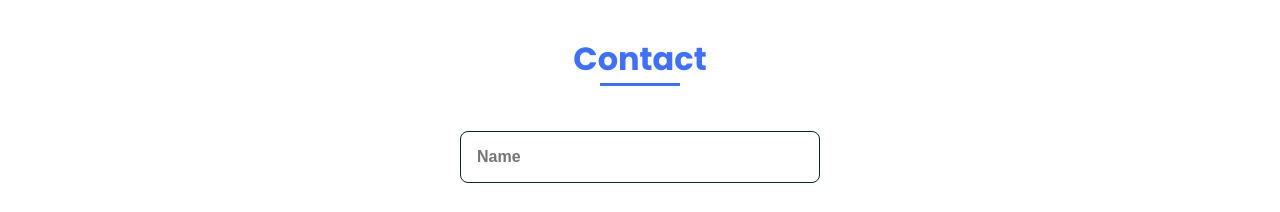
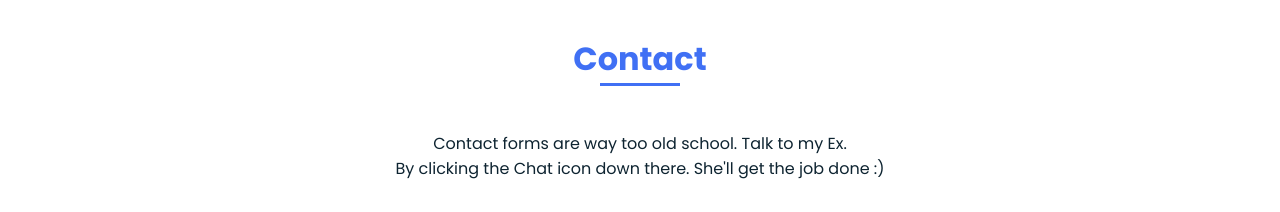
Before and after one commit to abhishek-mourya/portfolio_site, a plain HTML site: page index.html in a window 1280 px wide. Shown: the part 2880-3092 px from the top of the page. Drawn offline with nearby package versions, Linux system fonts and the light colour scheme.

Commit message:
Update index.html

```diff
--- a/index.html
+++ b/index.html
@@ -176,11 +176,12 @@
             <!--===== CONTACT =====-->
             <section class="contact section" id="contact">
                 <h2 class="section-title">Contact</h2>
+                <div><p class="about__text" ALIGN="CENTER">Contact forms are way too old school. Talk to my Ex.<br>By clicking the Chat icon down there. She'll get the job done :)</div>
 
+                <!--
                 <div class="contact__container bd-grid">
                     <script type="text/javascript">var submitted=false;</script>
-                <!--Update the URL for thank you page on form submit -->
-                    <iframe name="hidden_iframe" id="hidden_iframe" style="display:none;"
+                   <iframe name="hidden_iframe" id="hidden_iframe" style="display:none;"
                     onload="if(submitted) {window.location='https://abhishek-mourya.github.io/portfolio_site/';}"></iframe>
 
                     <form action="https://formspree.io/xknqavgp" method="POST" class="contact__form">
@@ -189,7 +190,7 @@
                         <textarea placeholder="Subject" name="" id="" cols="0" rows="10" class="contact__input" name="message"></textarea>
                         <input type="Submit" value="Submit" class="contact__button button">
                     </form>
-
+                -->
 
                 </div>
             </section>
```
